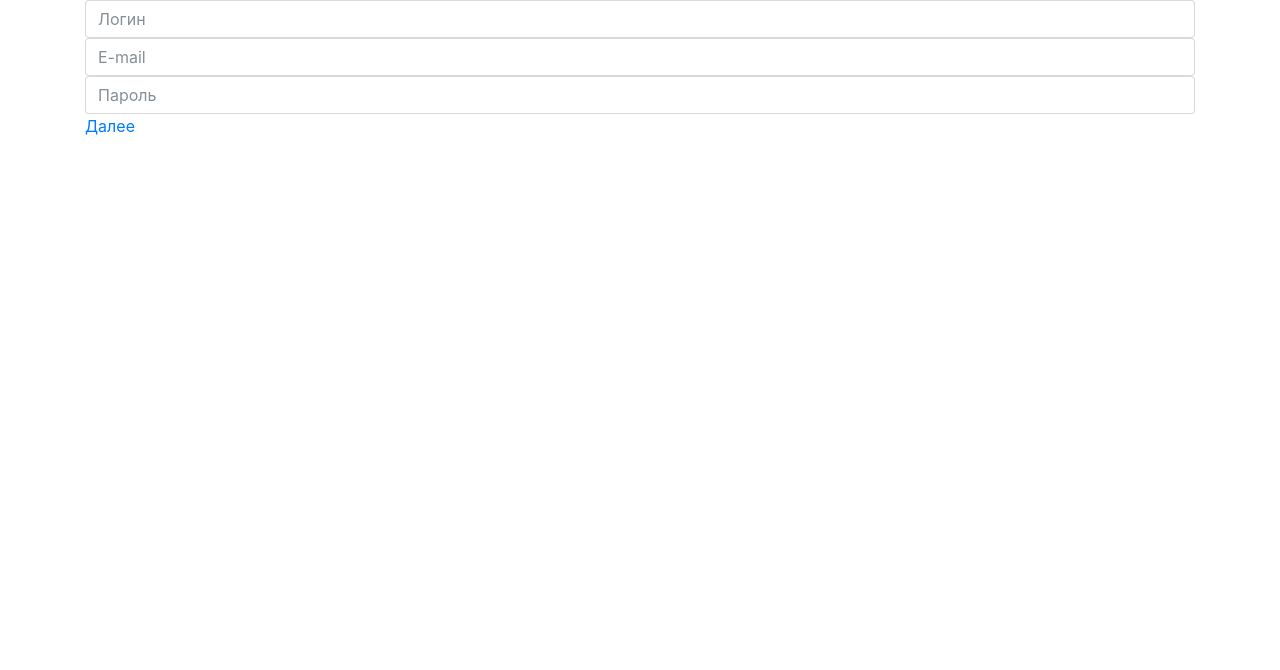
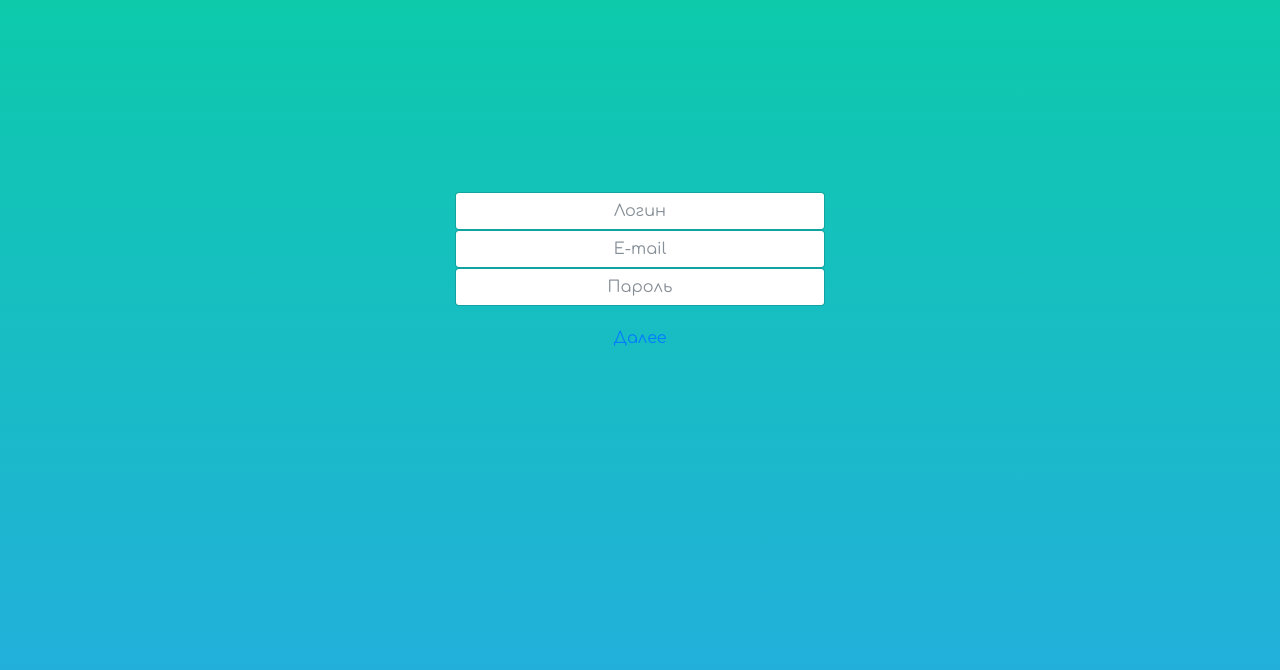
Before and after one commit to Awakee/lw5-registration_project, a website: page index.html in a window 1280 px wide. Drawn offline with nearby package versions, Linux system fonts and the light colour scheme.

Commit message:
Added style

```diff
--- a/index.html
+++ b/index.html
@@ -25,11 +25,13 @@
           <input type="text" class="form-control" id="city" required placeholder="Город">
           <input type="text" class="form-control" id="street" required placeholder="Улица">
         </div>
-        <p class=form_registration__button>
-            <a href="#" class="back">Назад</a>
-            <a href="#" class="next">Далее</a>
-            <input type="submit" value="Зарегестрироваться">
+        <p class="form_registration__buttons">
+          <a href="#" class="back">Назад</a>
+          <a href="#" class="next">Далее</a>
         </p>
+        <div class="form_registration__button-registration">
+          <input type="submit" value="Зарегестрироваться">
+        </div>
       </form>
     </div>
 </html>
--- a/src/css/style.css
+++ b/src/css/style.css
@@ -1,5 +1,9 @@
+@import url('https://fonts.googleapis.com/css?family=Comfortaa');
 body {
     margin: 0;
+    font-family: 'Comfortaa', cursive;
+    height: 100vh;
+    background: linear-gradient(rgb(13, 202, 171),#26ABE4);
 }
 
 .form-registration__step {
@@ -13,3 +17,23 @@ a.back {
 form input[type=submit] {
     display:none;
 }
+
+.container{
+    width: 400px;
+    height: 500px;
+    margin: auto;
+    padding-top: 15%;
+}
+
+.form-registration__step input{
+    text-align: center;
+}
+
+.form_registration__buttons {
+    padding-top: 20px;
+    text-align: center;
+}
+
+.form_registration__button-registration {
+    text-align: center;
+}
--- a/src/js/registration.js
+++ b/src/js/registration.js
@@ -1,4 +1,6 @@
 $(document).ready(function(){
+
+  //функция переключения форм.
   var currentStep = 0;
   var step = $("form").children(".form-registration__step");
   $(step[0]).show();
@@ -28,4 +30,13 @@ $(document).ready(function(){
     $(step[i]).show();
   }
 
+
+  //функция для проверки ввода.
+
+  $('#form-registration').submit(function(event){
+    event.preventDefault;
+
+    alert("Registration completed");
+
   });
+});
```
Lines whose indentation alone changed are shown as unchanged.
